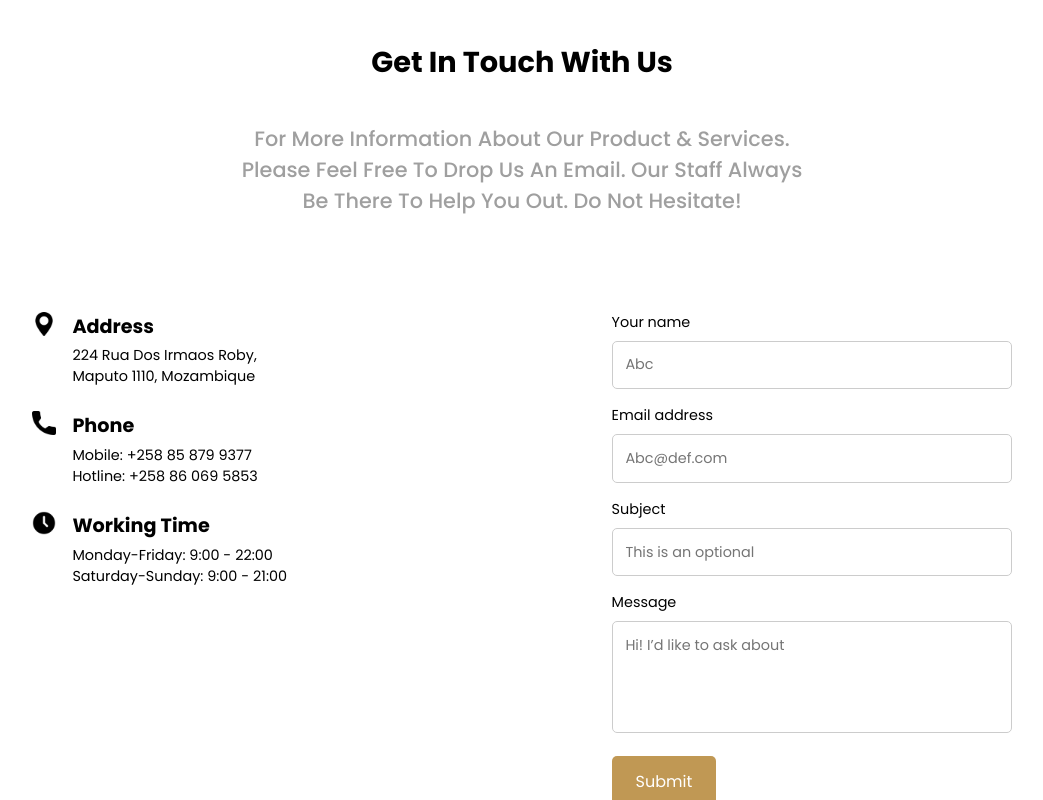
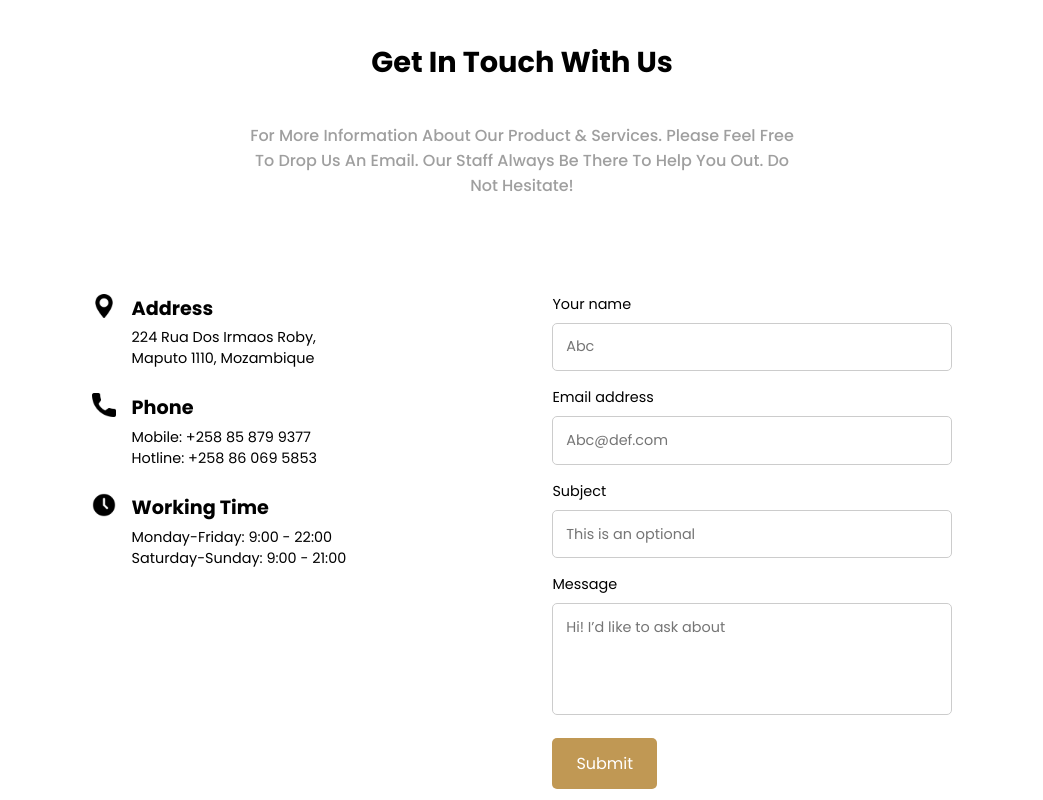
Before and after one commit to DEGEN101/cow-hide-exportation-website, a React (Create React App) app: page /#/ in a window 1280 px wide. Shown: the part 400-1200 px from the top of the page, without its empty margins (118-1161 px from the left). Built offline with nearby package versions, Linux system fonts and the light colour scheme.

Commit message:
Improved Contact Form

```diff
--- a/src/Components/ContactForm/ContactForm.css
+++ b/src/Components/ContactForm/ContactForm.css
@@ -1,6 +1,6 @@
 .contact-form-container {
     display: flex;
-    justify-content: space-evenly;
+    justify-content: center;
     align-items: flex-start;
     gap: 5%;
     padding: 2rem;
--- a/src/Pages/ContactPage/ContactPage.css
+++ b/src/Pages/ContactPage/ContactPage.css
@@ -17,6 +17,6 @@
     font-weight:"regular";
     font-family: 'Poppins', sans-serif;
     color: #9F9F9F;
-    font-size: 1.3rem;
+    font-size: 1rem;
     font-weight: 500;
 }
```
